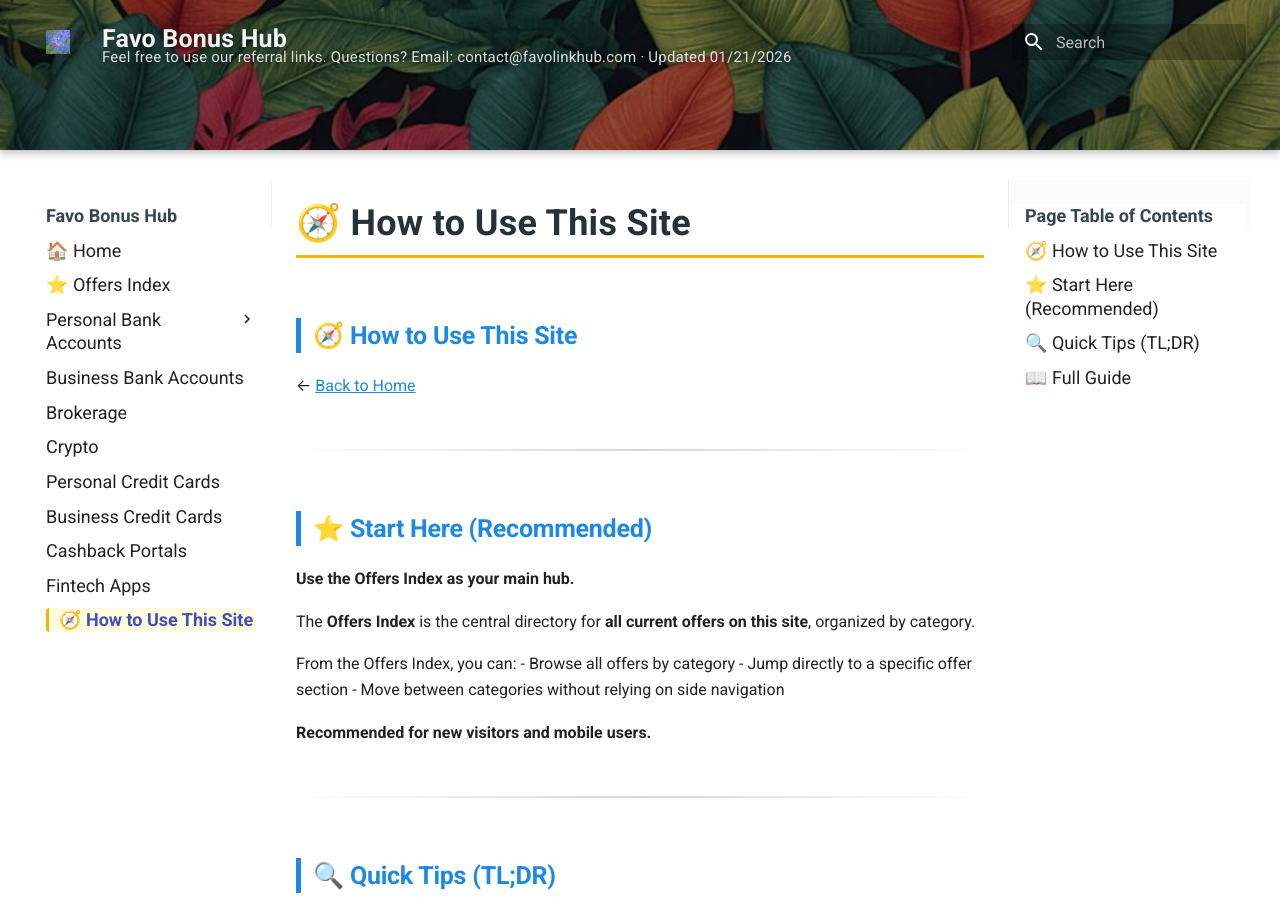
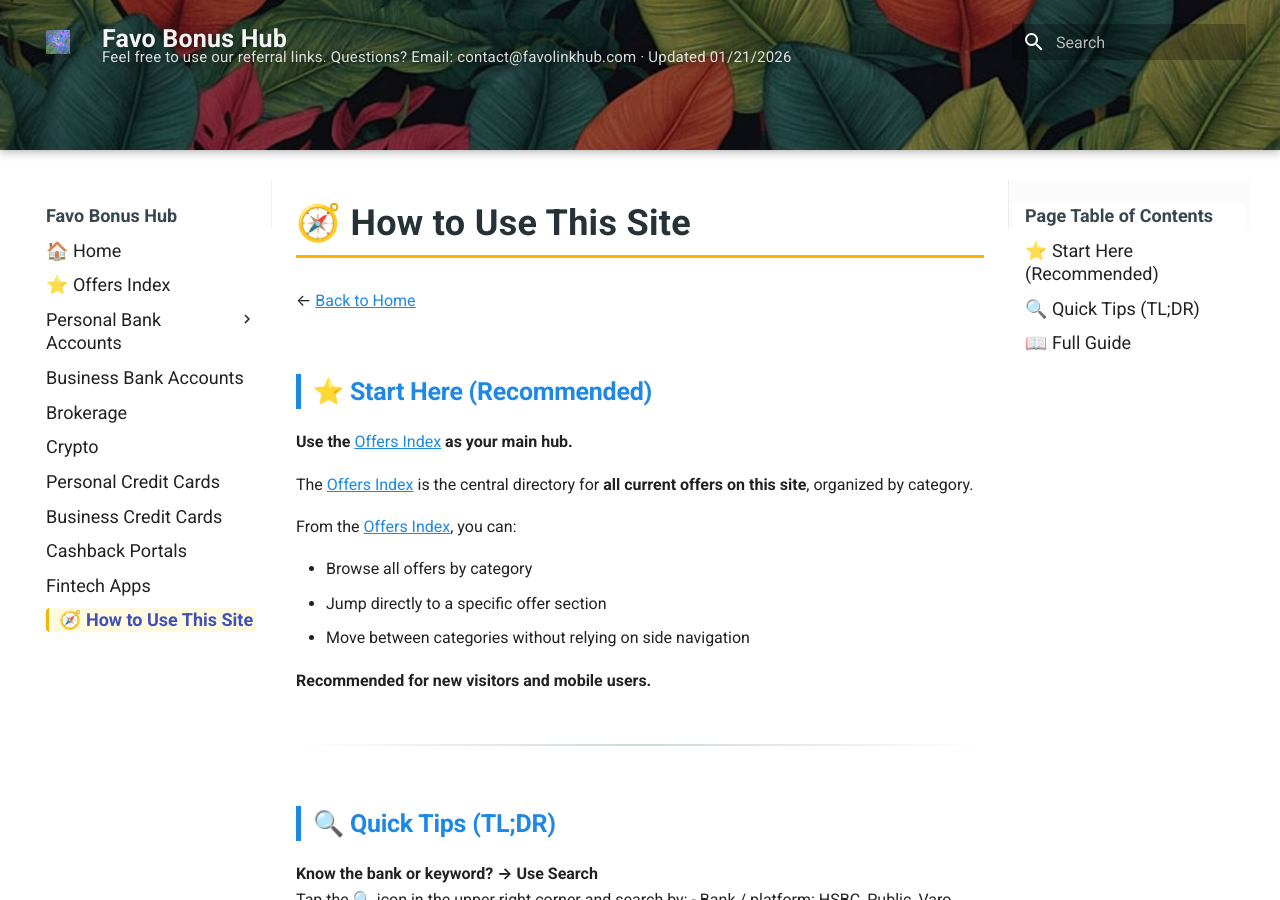
Before and after one commit to whispersofzephyr/favolinkhub-site, an MkDocs documentation site: the page built from docs/help.md, in a window 1280 px wide and 900 px high. Built offline with MkDocs 1.6.1 and Material for MkDocs 9.7.7, drawn with Linux system fonts in a browser that asks for light colours; part of the change alters nothing that is shown.

Commit message:
Update help.md

```diff
--- a/docs/help.md
+++ b/docs/help.md
@@ -1,15 +1,15 @@
-## 🧭 How to Use This Site
+# 🧭 How to Use This Site
+
 ← [Back to Home](../index.md)
-
----
 
 ## ⭐ Start Here (Recommended)
 
-**Use the Offers Index as your main hub.**
+**Use the [Offers Index](docs/offers-index.md) as your main hub.**
 
-The **Offers Index** is the central directory for **all current offers on this site**, organized by category.
+The **[Offers Index](docs/offers-index.md)** is the central directory for **all current offers on this site**, organized by category.
 
-From the Offers Index, you can:
+From the [Offers Index](docs/offers-index.md), you can:
+
 - Browse all offers by category
 - Jump directly to a specific offer section
 - Move between categories without relying on side navigation
```
